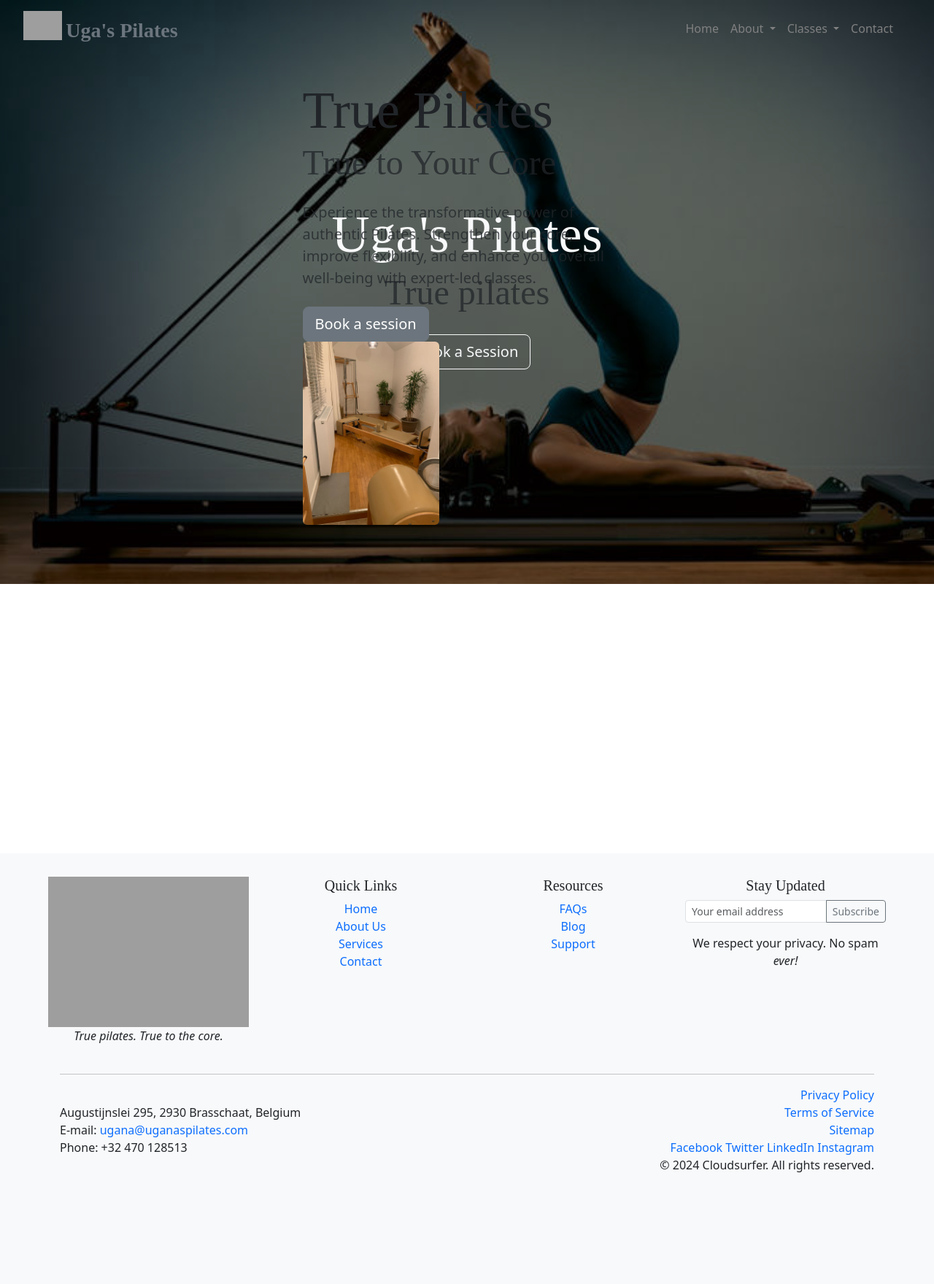
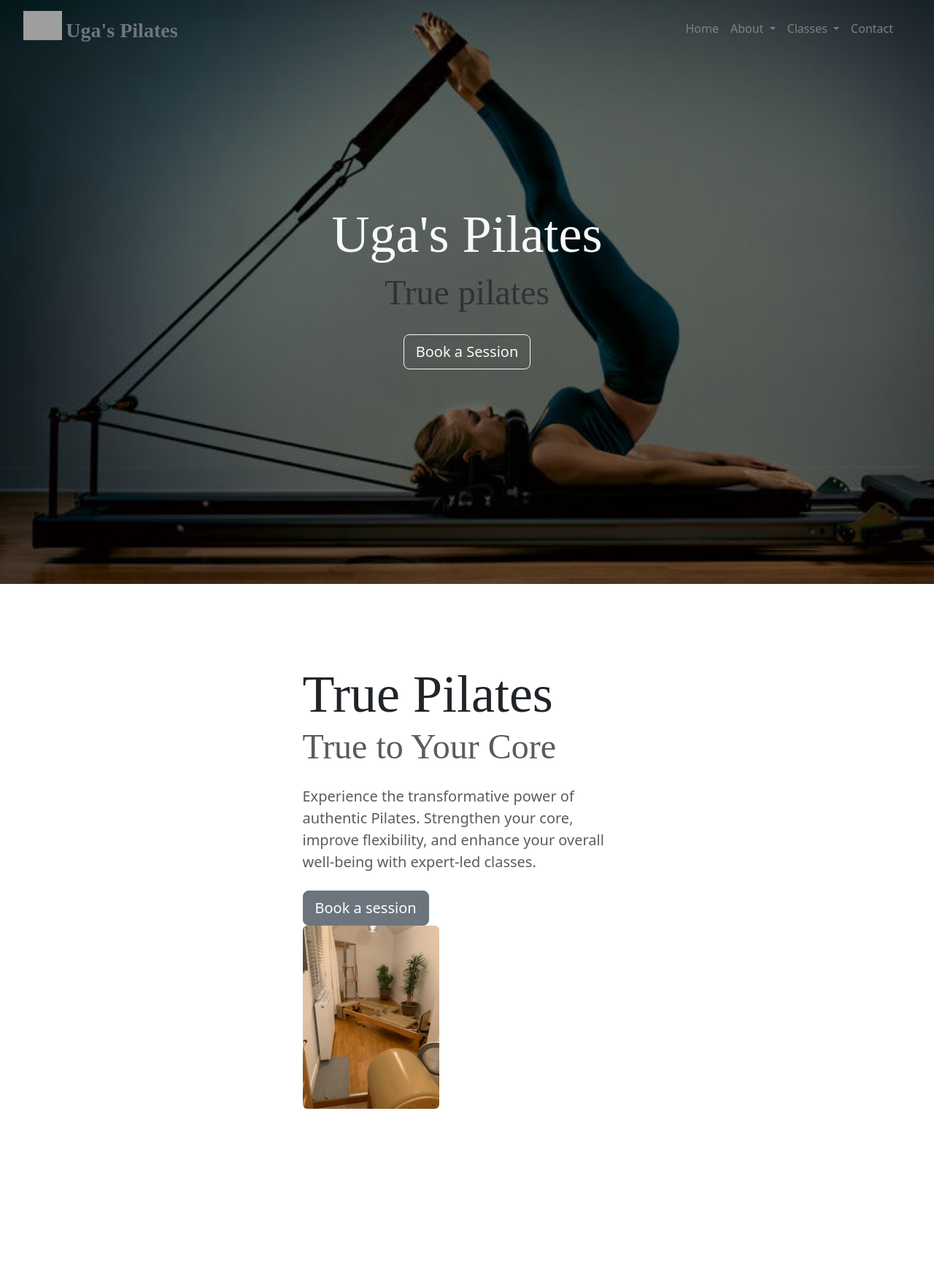
Before and after one commit to martijnnieuwland/ugas_pilates, a Django app: page / in a window 1280 px wide. Shown: the top 1759 px of the page at 73% size. Before the commit the page ends 1606 px from the top, so only its background shows below. Run offline with Django 5.2, Linux system fonts and the light colour scheme; parts of the project's set-up code (start-up, migrations or seed data) failed here and were passed over; some libraries are stand-ins or nearby versions; some web fonts are replaced; grey boxes are pictures that could not be loaded.

Commit message:
Layout edits for main contents

```diff
--- a/templates/ugas_pilates/base.html
+++ b/templates/ugas_pilates/base.html
@@ -36,10 +36,7 @@
   </head>
 
   <body class="">
-    {% block landing %}
-    {% endblock landing %}
-
-    {% block nav %}
+    {% block landing %} {% endblock landing %} {% block nav %}
 
     <nav
       class="navbar navbar-light navbar-expand-md sticky-top navbar-custom bg-body-none"
@@ -57,7 +54,13 @@
         </a>
         <!-- Toggle button for mobile -->
         <button
-          {% comment %} id="dropdown-button" {% endcomment %}
+          {%
+          comment
+          %}
+          id="dropdown-button"
+          {%
+          endcomment
+          %}
           class="navbar-toggler"
           type="button"
           data-bs-toggle="collapse"
@@ -147,12 +150,8 @@
         </div>
       </div>
     </nav>
-    {% endblock %}
 
-    {% block content %}
-    {% endblock %}
-
-    {% block footer %}
+    {% endblock %} {% block content %} {% endblock %} {% block footer %}
     <!-- FOOTER Content Start -->
     <footer class="footer bg-light p-4">
       <div class="container">
--- a/templates/ugas_pilates/index.html
+++ b/templates/ugas_pilates/index.html
@@ -19,8 +19,10 @@
   </div>
   {% endblock landing %} {% block content %}
   <!-- STUDIO -->
+  <!-- Create space underneath absolute image -->
+  <div class="min-vh-100"></div>
   <section id="studio">
-    <div class="container-lg content position-relative">
+    <div class="container-lg ">
       <div class="row justify-content-center align-items-center">
         <div class="col-md-5 text-center text-md-start">
           <h1>
--- a/templates/ugas_pilates/studio.html
+++ b/templates/ugas_pilates/studio.html
@@ -1,4 +1,5 @@
 {% extends 'ugas_pilates/base.html' %}
+{% load static %}
 
 {% block content %}
 <div id="studio" class="">
```
